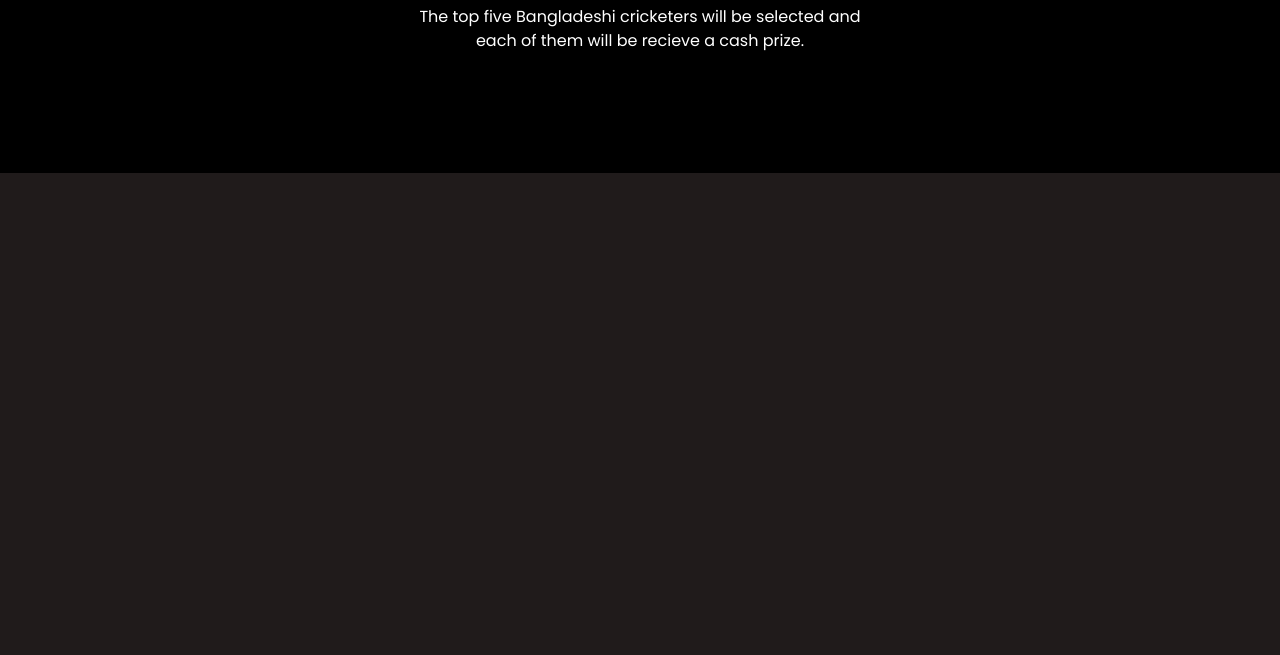
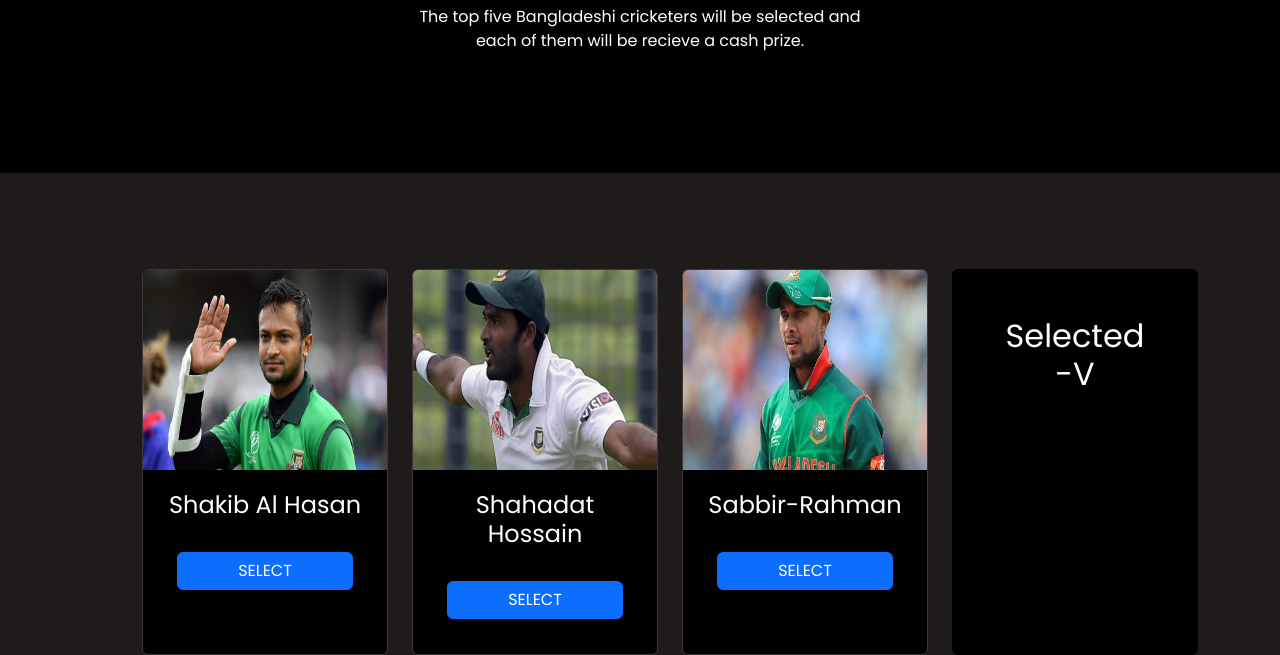
Before and after one commit to SHDilruba/Select-the-best-five, a plain HTML site: page index.html in a window 1280 px wide. Shown: the part 515-1170 px from the top of the page. Before the commit the page ends 800 px from the top, so only its background shows below. Drawn offline with nearby package versions, Linux system fonts and the light colour scheme; a web font is replaced by a local one.

Commit message:
card option added

```diff
--- a/index.html
+++ b/index.html
@@ -28,6 +28,56 @@
         </p>
       </div>
   </header>
+  <main class="container">
+    <div class="row row-cols-1 row-cols-md-4 g-4 mt-xxl-5 ms-5 mt-5 pt-4 text-center text-white">
+        <div class="col">
+          <div class="card h-100 bg-black pb-5">
+           <img src="images/Shakib-Al-Hasan.jpg" class="card-img-top" alt="...">
+            <div class="card-body">
+              <h4 id="player-1" class="card-title">Shakib Al Hasan</h4> <br>
+                <div class="d-grid  col-10 mx-auto">
+                  <button class="btn btn-primary" onclick="selectButton(this), disable(this)" type="button">SELECT</button>
+                </div>
+            </div>
+          </div>
+        </div>
+        <div class="col">
+          <div class="card h-100 bg-black">
+            <img src="images/Shahadat-Hossain.jpg" class="card-img-top" alt="...">
+             <div class="card-body">
+               <h4 id="player-2" class="card-title">Shahadat Hossain</h4> <br>
+                 <div class="d-grid  col-10 mx-auto">
+                  <button class="btn btn-primary" onclick="selectButton(this), disable(this)" type="button">SELECT</button>
+                </div>
+               </div>
+            </div>
+         </div>
+        <div class="col">
+          <div class="card h-100 bg-black">
+            <img src="images/Sabbir-Rahman.jpg" class="card-img-top" alt="...">
+            <div class="card-body">
+              <h4 id="player-3" class="card-title">Sabbir-Rahman</h4> <br>
+              <div class="d-grid  col-10 mx-auto">
+                <button class="btn btn-primary" onclick="selectButton(this), disable(this)" type="button">SELECT</button>
+              </div>
+            </div>
+          </div>
+        </div>
+      <div class="col">
+        <div class="card h-100 border-0 bg-black">
+          <h2 id="selected-v" class="mt-5 text-center pe-5 pb-4 ms-5">Selected-V</h2>
+          <table class="table table-dark  w-75  ms-4 text-white">
+            <thead>
+              <tr class="bg-black">
+              </tr>
+            </thead>
+             <tbody id="player-selection">
+             </tbody>
+          </table>
+        </div>
+      </div>
+    </div>
+  </main>
    <!-- javascript file -->
   <script src="js/index.js"></script>
      <!-- bootstrap link -->
--- a/style.css
+++ b/style.css
@@ -12,3 +12,10 @@
     font-family: 'Oooh Baby', cursive;
     font-size: 60px;
 }
+.col img{
+  height: 200px;
+  margin-bottom: 5px;
+}
+.card{
+  border: 1px solid rgb(61, 55, 55);
+}
```
